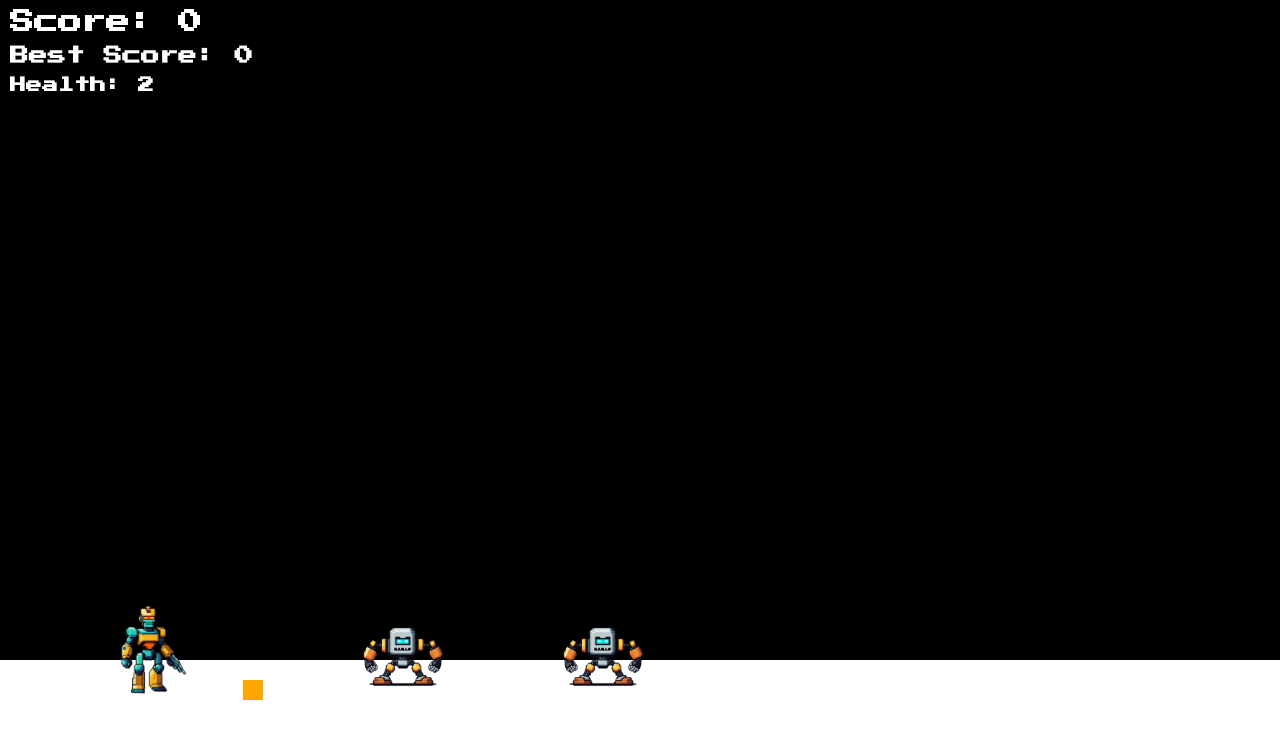
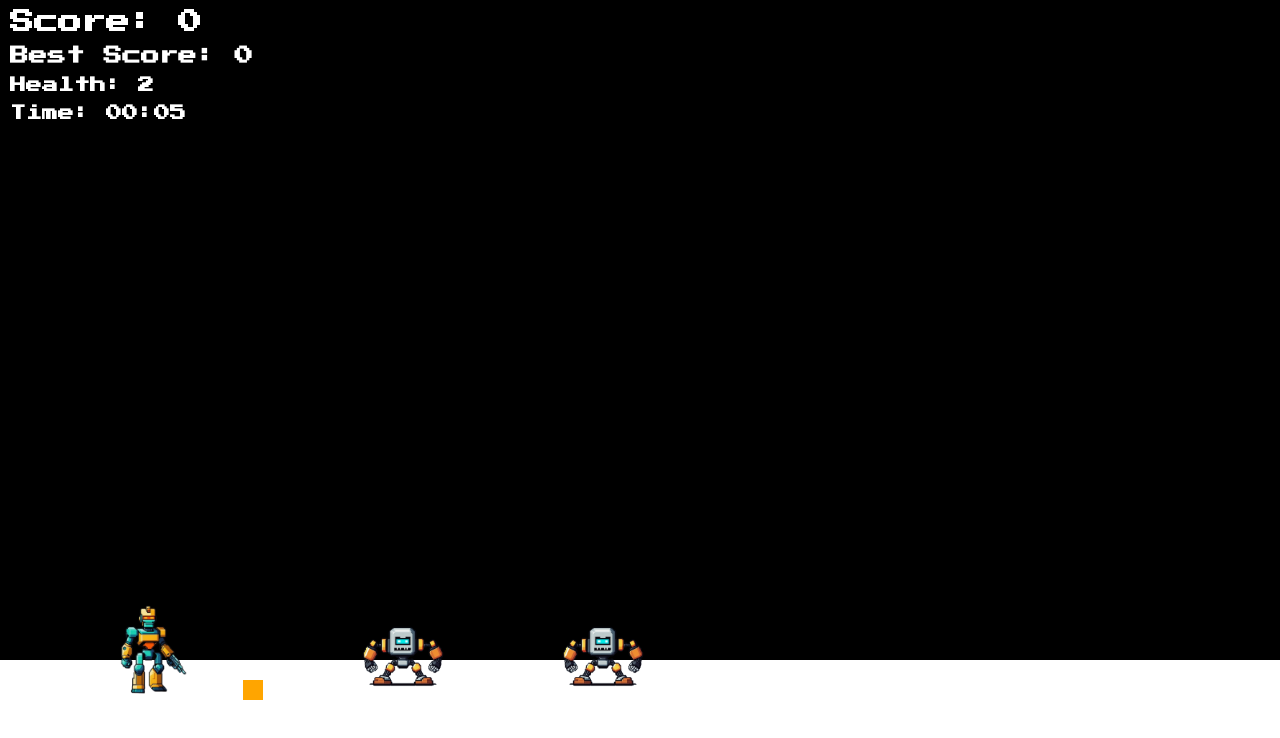
Before and after one commit to kiryl-f/retro-game, a Next.js app in the folder frontend/: page /game in a window 1280 px wide. Shown: the top 738 px of the page. Built offline with nearby package versions, Linux system fonts and the light colour scheme.

Commit message:
added timer

```diff
--- a/frontend/src/app/game/page.tsx
+++ b/frontend/src/app/game/page.tsx
@@ -10,7 +10,9 @@ import {
     movePlayer, shootBullet, moveEnemies, setPlayerAlive, updateBullets, applyGravity,
     setOnGround, generateEnemies, incrementScore, resetScore, setBestScore, decreasePlayerHealth, decrementEnemyHealth,
     updateEnemyBullets, setDefense, enemyShoot, checkEnemyBulletCollisions, checkEnemyPosition,
-    updateAllEntities, addExplosion, updateExplosions
+    updateAllEntities, addExplosion, updateExplosions,
+    incrementTimer,
+    resetTimer
 } from '../redux/gameSlice';
 import { useRouter } from "next/navigation";
 
@@ -119,6 +121,8 @@ const GamePage: React.FC = () => {
     const dispatch = useDispatch();
     const { playerPosition, bullets, playerAlive, score, bestScore, onGround, enemies, playerHealth, inDefense, enemyBullets, explosions } = useSelector((state: RootState) => state.game);
 
+    const timer = useSelector((state: RootState) => state.game.timer);
+
     const handleKeyDown = (e: KeyboardEvent) => {
         if (!playerAlive) return;
 
@@ -222,6 +226,25 @@ const GamePage: React.FC = () => {
         return () => window.removeEventListener("keydown", handleKeyDown);
     }, [onGround, playerAlive, playerPosition, inDefense]);
 
+
+    useEffect(() => {
+        if (playerAlive) {
+            dispatch(resetTimer());
+            const timerInterval = setInterval(() => {
+                dispatch(incrementTimer());
+            }, 1000);
+
+            return () => clearInterval(timerInterval);
+        }
+    }, [playerAlive, dispatch]);
+
+    const formatTime = (seconds: number) => {
+        const minutes = Math.floor(seconds / 60);
+        const secs = seconds % 60;
+        return `${String(minutes).padStart(2, '0')}:${String(secs).padStart(2, '0')}`;
+    };
+
+
     const router = useRouter();
     return (
         <GameContainer x={0} y={0}>
@@ -232,7 +255,8 @@ const GamePage: React.FC = () => {
                     <div style={{ position: "absolute", top: 10, left: 10, color: "white" }}>
                         <h2 style={{ marginBottom: '1.5vh' }}>Score: {score}</h2>
                         <h3 style={{ marginBottom: '1.5vh' }}>Best Score: {bestScore}</h3>
-                        <h4>Health: {playerHealth}</h4>
+                        <h4 style={{ marginBottom: '1.5vh' }}>Health: {playerHealth}</h4>
+                        <h4>Time: {formatTime(timer)}</h4>
                     </div>
                     {bullets && bullets.map((bullet, index) => (
                         <Bullet key={index} x={bullet.x} y={bullet.y} />
--- a/frontend/src/app/redux/gameSlice.tsx
+++ b/frontend/src/app/redux/gameSlice.tsx
@@ -39,6 +39,7 @@ interface GameState {
     inDefense: boolean;
     explosions: Array<Explosion>;
     achievements: Array<Achievement>
+    timer: number;
 }
 
 const initialState: GameState = {
@@ -65,6 +66,8 @@ const initialState: GameState = {
         { id: 'survivor', name: 'Survivor', description: 'Survive for 5 minutes', unlocked: false, date: null },
         { id: 'high_score', name: 'High Score', description: 'Reach 1000 points', unlocked: false, date: null }
     ],
+
+    timer: 0
 };
 
 const gameSlice = createSlice({
@@ -251,6 +254,12 @@ const gameSlice = createSlice({
                 achievement.unlocked = true;
                 achievement.date = new Date(); // Set the unlock date
             }
+        },
+        incrementTimer(state) {
+            state.timer += 1;
+        },
+        resetTimer(state) {
+            state.timer = 0;
         }
 
     }
@@ -320,5 +329,5 @@ function checkCollisions(state: GameState) {
 export const { movePlayer, applyGravity, setOnGround,
     updateBullets, moveEnemies, shootBullet, setPlayerAlive, removeEnemy, removeBullet, generateEnemies, incrementScore, resetScore, setBestScore,
     decreasePlayerHealth, decrementEnemyHealth, resetGame,
-    updateEnemyBullets, setDefense, enemyShoot, checkEnemyBulletCollisions, checkEnemyPosition, updateAllEntities, addExplosion, updateExplosions } = gameSlice.actions;
+    updateEnemyBullets, setDefense, enemyShoot, checkEnemyBulletCollisions, checkEnemyPosition, updateAllEntities, addExplosion, updateExplosions, incrementTimer, resetTimer } = gameSlice.actions;
 export default gameSlice.reducer;
```
